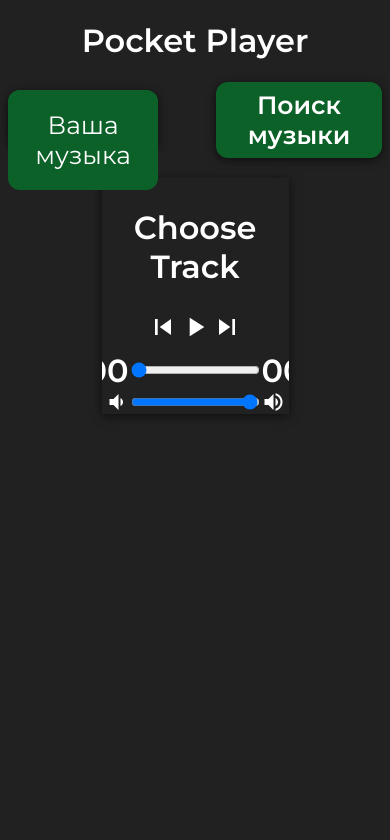
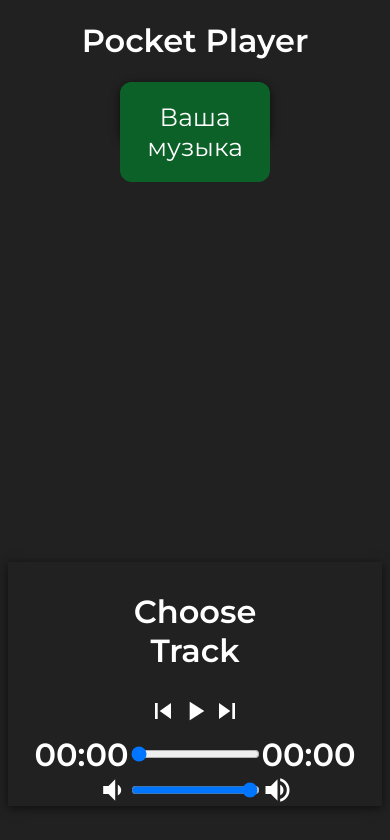
Before and after one commit to Little-BOY05/music_player_2.0, a plain HTML site: page index.html in a window 390 px wide. Drawn offline with Linux system fonts and the light colour scheme.

Commit message:
deleted the search of the music until i will work with that element

```diff
--- a/index.html
+++ b/index.html
@@ -18,7 +18,6 @@
 					<button onclick="myFunction()" class="musicset">Ваша музыка</button>
 					<div id="mymusicset" class="musicset-content"></div>
 				</div>
-				<div class="button_2">Поиск музыки</div>
 			</div>
 		</div>
 		<div class = player>
--- a/styles.css
+++ b/styles.css
@@ -15,7 +15,7 @@ h1{
 
 .container{
 	display: flex;
-  	justify-content: space-between; /* или space-between, если нужно */
+  	justify-content: center; /* или space-between, если нужно */
 
 	.button_1{
 		position: relative;
@@ -32,23 +32,6 @@ h1{
 
 	}
 
-
-	.button_2{
-		color:white;
-		background-color: rgb(12, 97, 40);
-		border: 8px solid rgb(12, 97, 40);
-		border-radius: 12px;
-		font-family: 'Montserrat', sans-serif;
-		font-size: 25px;
-		width: 150px;
-		height: 90 px;
-		box-shadow:0px 2px 10px rgba(0, 0, 0, 0.6);
-		display: flex;
-		justify-content: center; /* Центрирование по горизонтали */
-		align-items: center;
-
-	}
-
 }
 
 .player{
@@ -59,6 +42,7 @@ h1{
 	background-size:contain;
 	background-repeat:no-repeat;
 	margin: 20px auto 0;
+	margin-top: 420px;
 
 
 
@@ -96,6 +80,10 @@ h1{
 			justify-content: center;
 			align-items: center;
 			user-select: none;
+			i {
+				color: white;
+				font-size: 32px;
+			  }
 		  }
 
 	}
@@ -124,7 +112,7 @@ h1{
 	display: none;
 	position: absolute;
 	background-color:rgb(83,83,83);
-	min-width: 150px;
+	width: 150px;
 	box-shadow: 0px 8px 16px 0px rgba(0,0,0,0.2);
 	z-index: 1;
 	top: 91px;
@@ -154,15 +142,20 @@ h1{
 	  gap: 20px; /* Добавляем отступ между кнопками */
 	}
 
-	.button_1, .button_2 {
+	.button_1 {
 	  width: 100%; /* Кнопки занимают всю ширину контейнера */
 	  font-size: 18px; /* Уменьшаем размер шрифта */
 	  height: 60px; /* уменьшаем высоту кнопки */
 	}
 
+	.button_2{
+		display:none;
+	}
+
 	.player {
-	  width: 50%; /* Занимает 90% ширины экрана */
-	  height: auto; /* Высота рассчитывается автоматически */
+
+		width: auto; /* Занимает 90% ширины экрана */
+		height: auto; /* Высота рассчитывается автоматически */
 	}
 
 	/* При необходимости адаптируйте другие стили, например, отступы, размеры шрифтов и т.д. */
@@ -170,7 +163,7 @@ h1{
 	  padding: 15px 25px 0 25px; /* Уменьшаем отступы */
 	}
 	i { /* уменьшаем размер иконок */
-	  font-size: 24px;
+	  font-size: 20px;
 	}
 
   }
```
